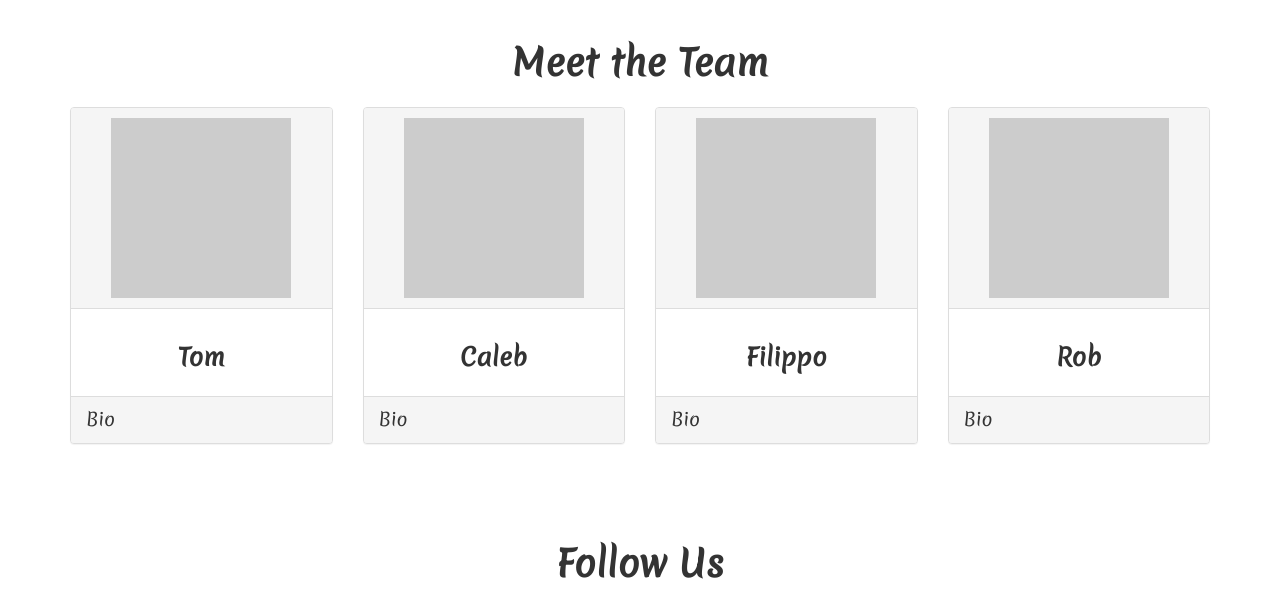
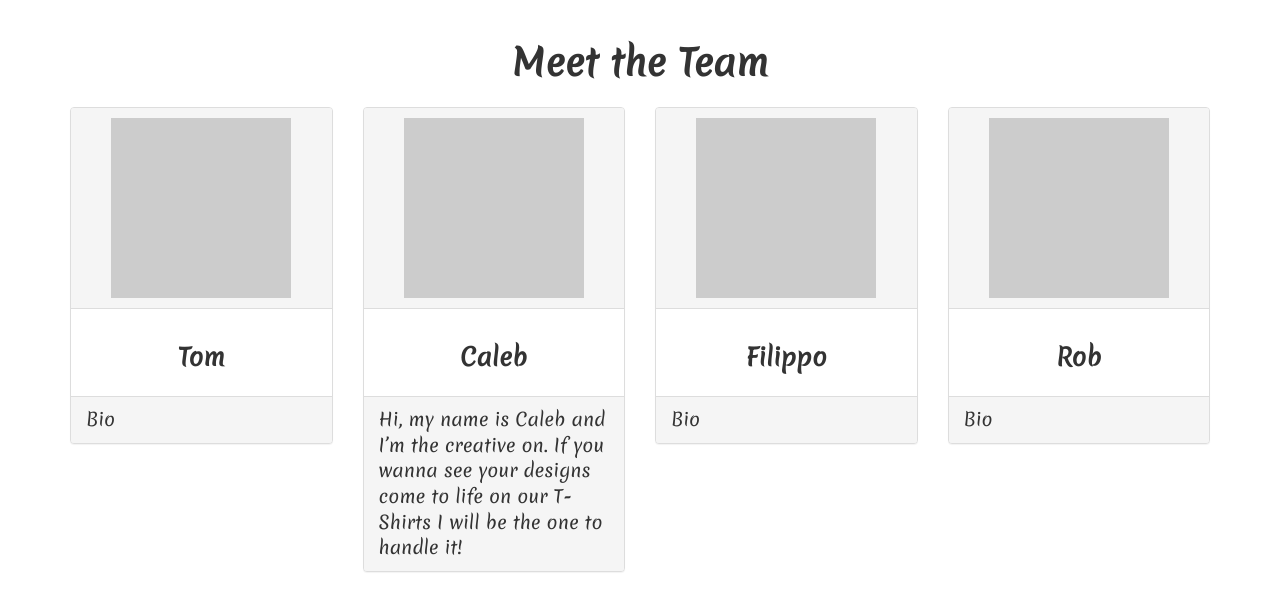
Before and after one commit to BlessClothing/BlessClothing.github.io, a plain HTML site: page index.html in a window 1280 px wide. Shown: the part 1320-1925 px from the top of the page. Drawn offline with nearby package versions, Linux system fonts and the light colour scheme.

Commit message:
Update index.html

```diff
--- a/index.html
+++ b/index.html
@@ -123,7 +123,7 @@
               <strong>Caleb</strong>
             </h3>
           </div>
-          <div class="panel-footer">Bio</div>
+          <div class="panel-footer">Hi, my name is Caleb and I’m the creative on. If you wanna see your designs come to life on our T-Shirts I will be the one to handle it!</div>
         </div>
       </div>
       <div class="col-lg-3">
```
